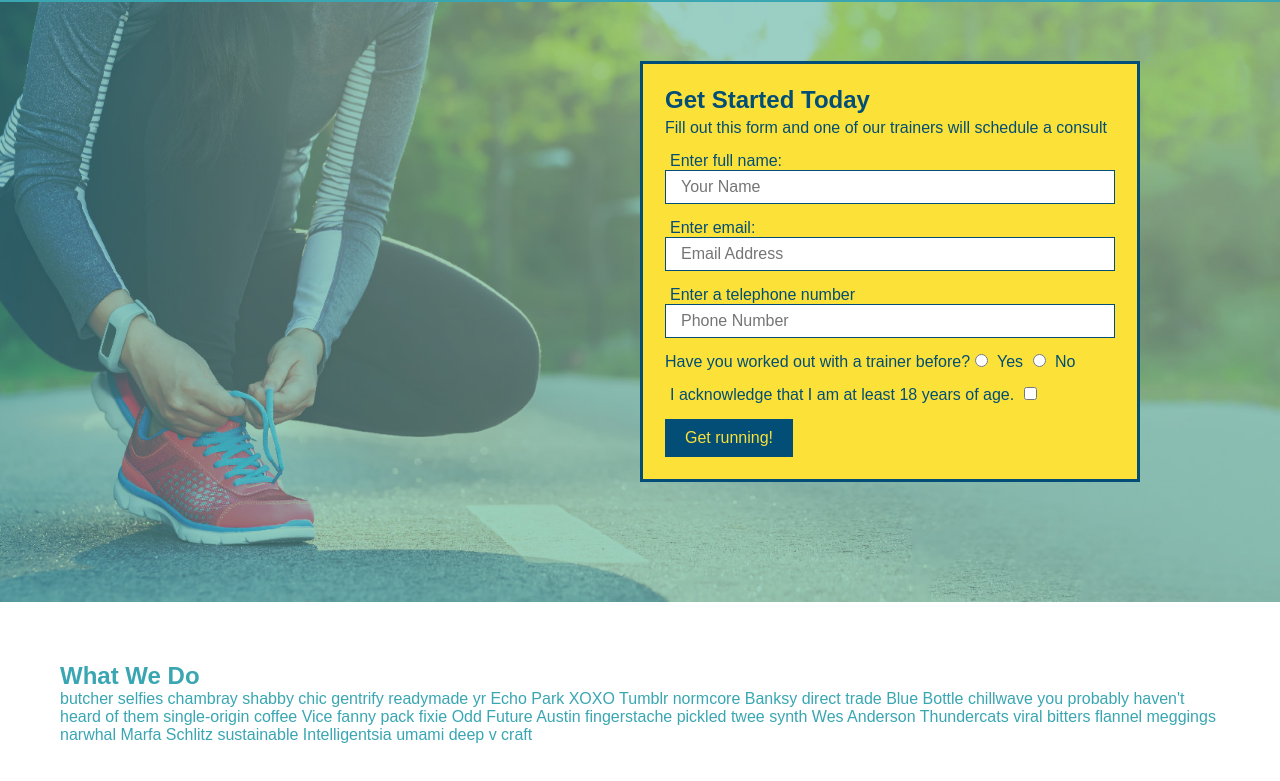
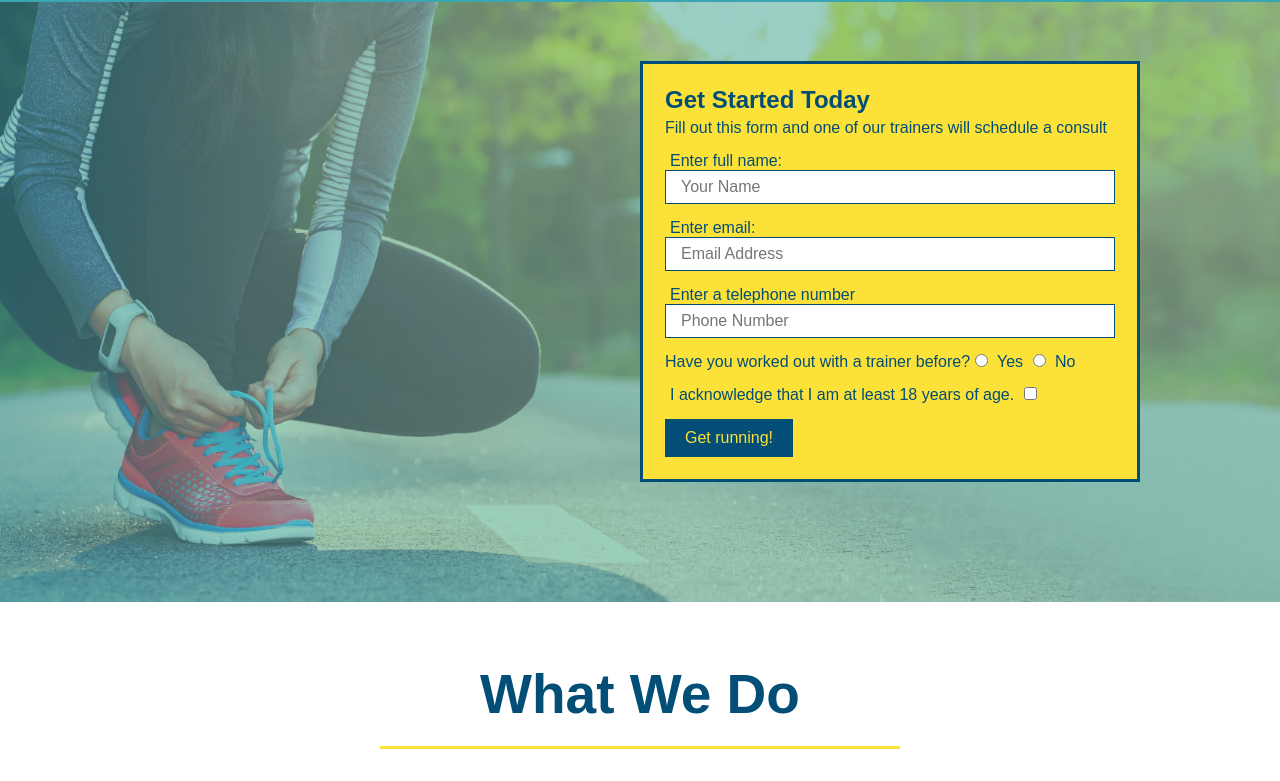
Before and after one commit to zenithcoder0/run-buddy, a plain HTML site: page index.html in a window 1280 px wide. Shown: the part 80-861 px from the top of the page. Drawn offline with Linux system fonts and the light colour scheme.

Commit message:
style what we do section

```diff
--- a/assets/css/style.css
+++ b/assets/css/style.css
@@ -161,3 +161,35 @@ section {
 
     font-size: 16px;
 }
+
+.intro {
+    text-align: center;
+}
+
+.intro h2 {
+    font-size: 55px;
+
+    color: #024e76;
+
+    margin-bottom: 35px;
+
+    padding: 0px 100px 20px 100px;
+
+    border-bottom: 3px solid;
+
+    border-color: #fce138;
+
+    display: inline-block;
+}
+
+.intro p {
+    line-height: 1.7;
+
+    color: #39a6b2;
+
+    width: 80%;
+
+    font-size: 20px;
+
+    margin: 0 auto;
+}
--- a/index.html
+++ b/index.html
@@ -98,7 +98,7 @@
     </section>
 
     <!-- what we do -->
-    <section id="what-we-do">
+    <section id="what-we-do" class="intro">
       <h2>What We Do</h2>
          <p>
         butcher selfies chambray shabby chic gentrify readymade yr Echo Park XOXO Tumblr normcore Banksy direct trade Blue Bottle chillwave you probably haven't heard of them single-origin coffee Vice fanny pack fixie Odd Future Austin fingerstache pickled twee synth Wes Anderson Thundercats viral bitters flannel meggings narwhal Marfa Schlitz sustainable Intelligentsia umami deep v craft
```
